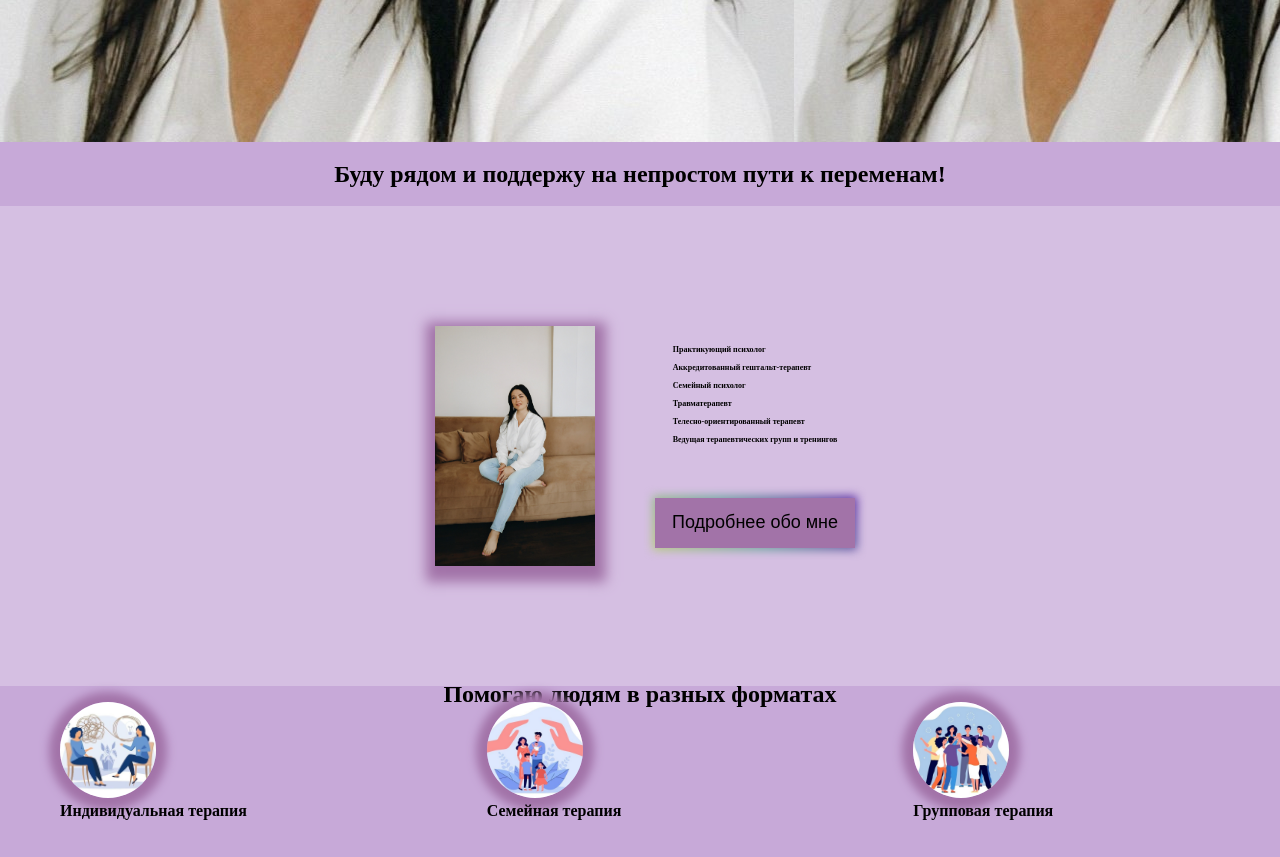
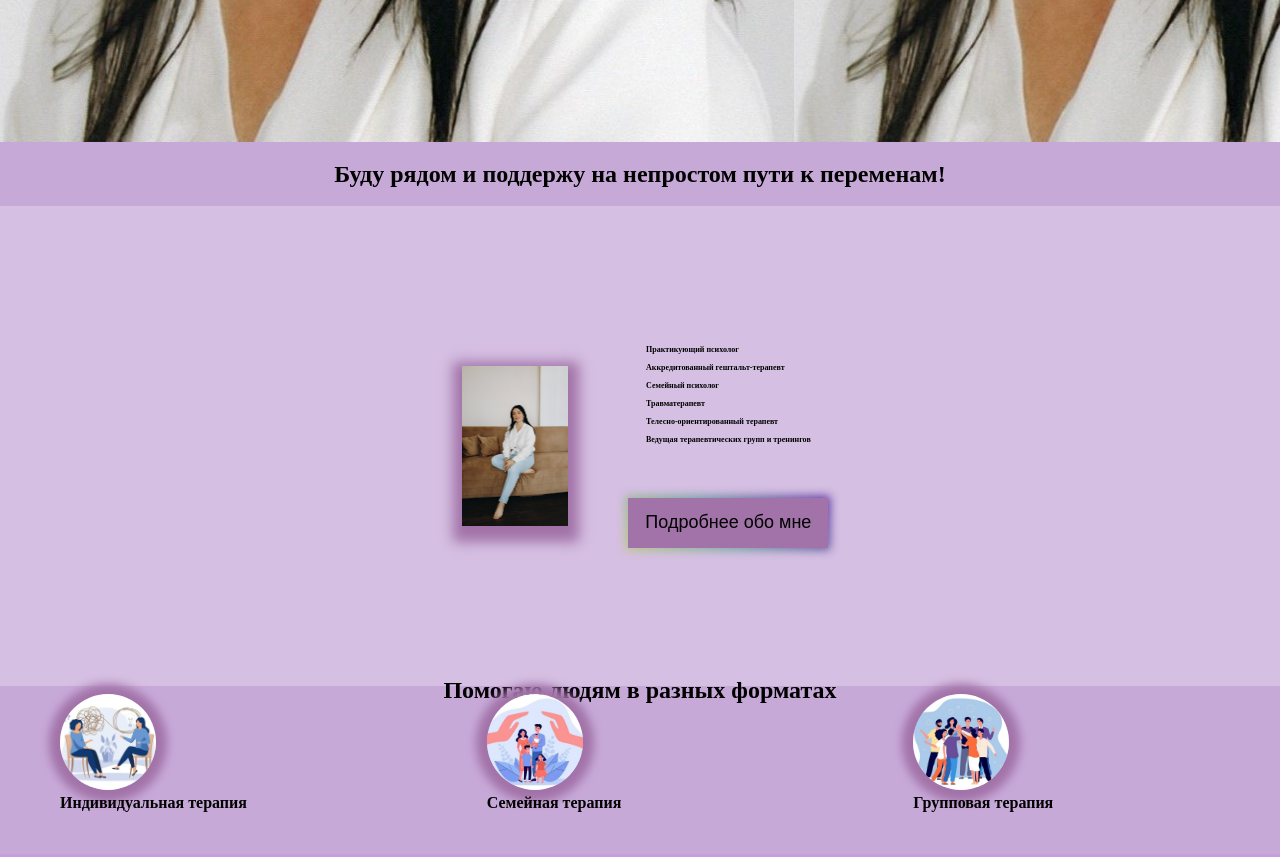
Before and after one commit to angelina2702/Psychologist---Natalia-Malyushevskaya, a plain HTML site: page index.html in a window 1280 px wide. Shown: the part 722-1579 px from the top of the page. Drawn offline with Linux system fonts and the light colour scheme.

Commit message:
Add files via upload

```diff
--- a/style.css
+++ b/style.css
@@ -399,7 +399,7 @@ input[type="type"] {
       color: #e4b46e;
     }
 	.img3 {
-		height: 15rem;
+		height: 10rem;
 		box-shadow: 1px 6px 12px 10px rgb(162, 115, 168);
 	}
 	.img4 {
@@ -486,7 +486,7 @@ input[type="type"] {
 			-1px 1px 1px #5912a5, 1px 1px 1px #5912a5;
 	}
 	.text3 {
-		height: 1rem;
+		height: 0.5rem;
 		width: 100%;
 		background-color: rgb(199, 169, 216);
 		font-size: 1.5rem;
```
